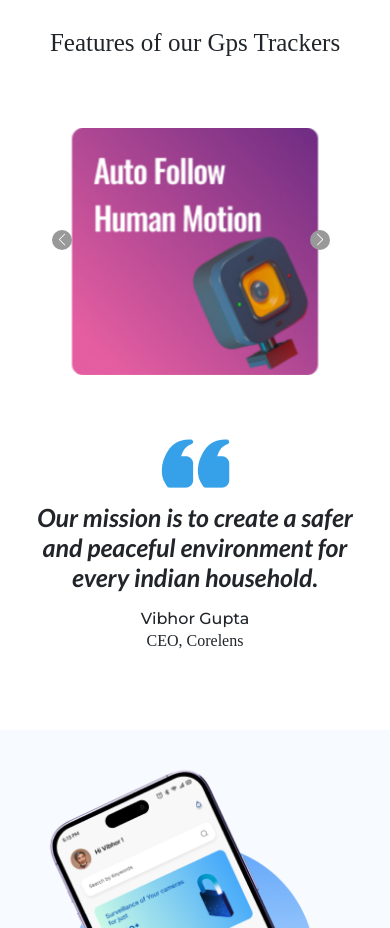
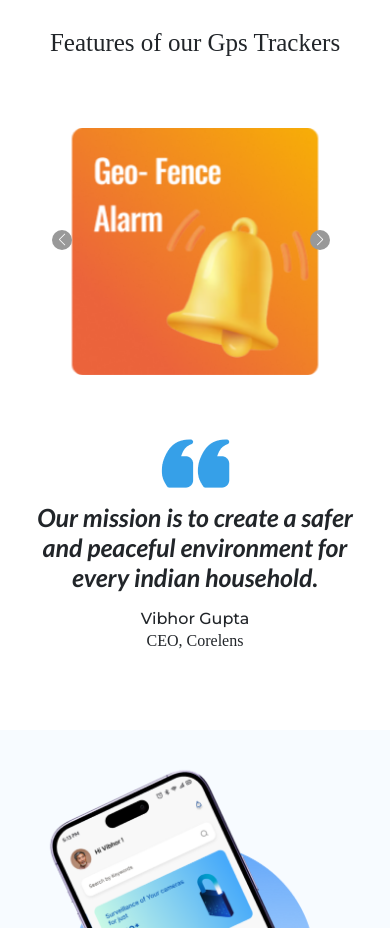
Before and after one commit to corelens-devs/webapp, a React (Create React App) app: page /bottom in a window 390 px wide. Shown: the part 5640-6568 px from the top of the page. Built offline with nearby package versions, Linux system fonts and the light colour scheme; a web font is replaced by a local one.

Commit message:
code commited

```diff
--- /dev/null
+++ b/src/Components/WhyNeed/BtmSlider2.jsx
@@ -0,0 +1,71 @@
+import React from 'react'
+// Import Swiper React components
+import { Swiper, SwiperSlide } from 'swiper/react';
+import { Autoplay } from 'swiper/modules';
+import 'swiper/css';
+import { Pagination, Navigation } from 'swiper/modules';
+import 'swiper/css/pagination';
+import 'swiper/css/navigation';
+import classes from "./Features.module.css"
+import im6 from "../../Assets/im6.png"
+import im7 from "../../Assets/im7.png"
+import im8 from "../../Assets/im8.png"
+import im9 from "../../Assets/im9.png"
+import im10 from "../../Assets/im10.png"
+import "./whyneed.css"
+
+const BtmSlider2 = () => {
+    return (
+        <div>
+        {/* <Heading heading="Our Products"/> */}
+        <Swiper
+        pagination={{
+            type: 'progressbar',
+          }}
+          navigation={true}
+          modules={[Autoplay, Pagination, Navigation]}
+            loop={true}
+            autoplay={{
+                delay: 5000,
+                disableOnInteraction: true,
+            }}
+            className={'home_slider home_slider1 whyneed1'}
+            slidesPerView={1}
+            breakpoints={{
+                360: {
+                    slidesPerView: 1
+                },
+
+                550: {
+                    slidesPerView: 2
+                },
+
+                690: {
+                    slidesPerView: 2
+                },
+                1000: {
+                    slidesPerView: 3
+                },
+                1200: {
+                    slidesPerView: 5
+                }
+            }}
+
+
+            spaceBetween={30}
+            // slidesPerView={4}
+        >
+            <SwiperSlide> <img className={classes.imge} src={im6}/></SwiperSlide>
+            <SwiperSlide> <img className={classes.imge} src={im7}/></SwiperSlide>
+            <SwiperSlide> <img className={classes.imge} src={im8}/></SwiperSlide>
+            <SwiperSlide> <img className={classes.imge} src={im9}/></SwiperSlide>
+            <SwiperSlide> <img className={classes.imge} src={im10}/></SwiperSlide>
+
+
+        </Swiper>
+        {/* <button className={classes.view}>View All</button> */}
+</div>
+    );
+}
+
+export default BtmSlider2
--- a/src/Components/WhyNeed/Features.jsx
+++ b/src/Components/WhyNeed/Features.jsx
@@ -22,6 +22,7 @@ import BtmSlider from './BtmSlider'
 import AOS from 'aos';
 import 'aos/dist/aos.css';
 import Aos from 'aos'
+import BtmSlider2 from './BtmSlider2'
 
 const Features = () => {
   useEffect(()=>{
@@ -131,7 +132,7 @@ const Features = () => {
 
         <div className={`${classes.mob} w-100`}>
         {/* <Heading heading="Features of our camera sensors" cls={classes.div_head}/> */}
-          <BtmSlider />
+          <BtmSlider2 />
         </div>
         <BottomSection/>
     </div>
```
